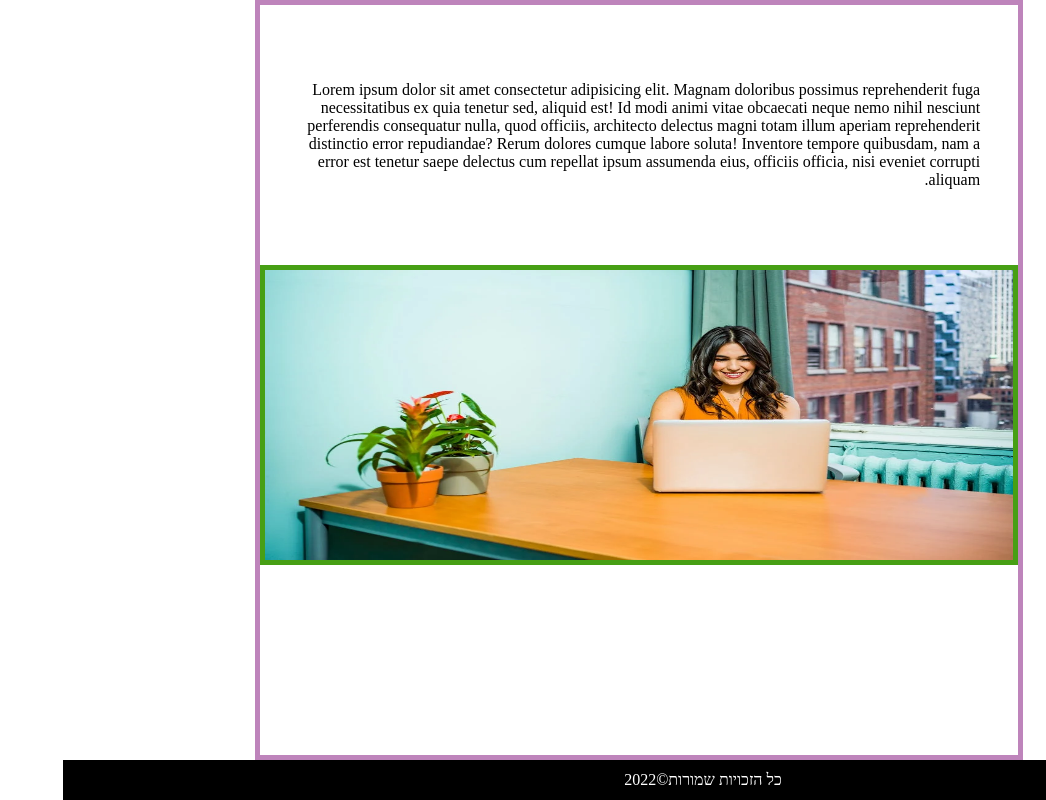
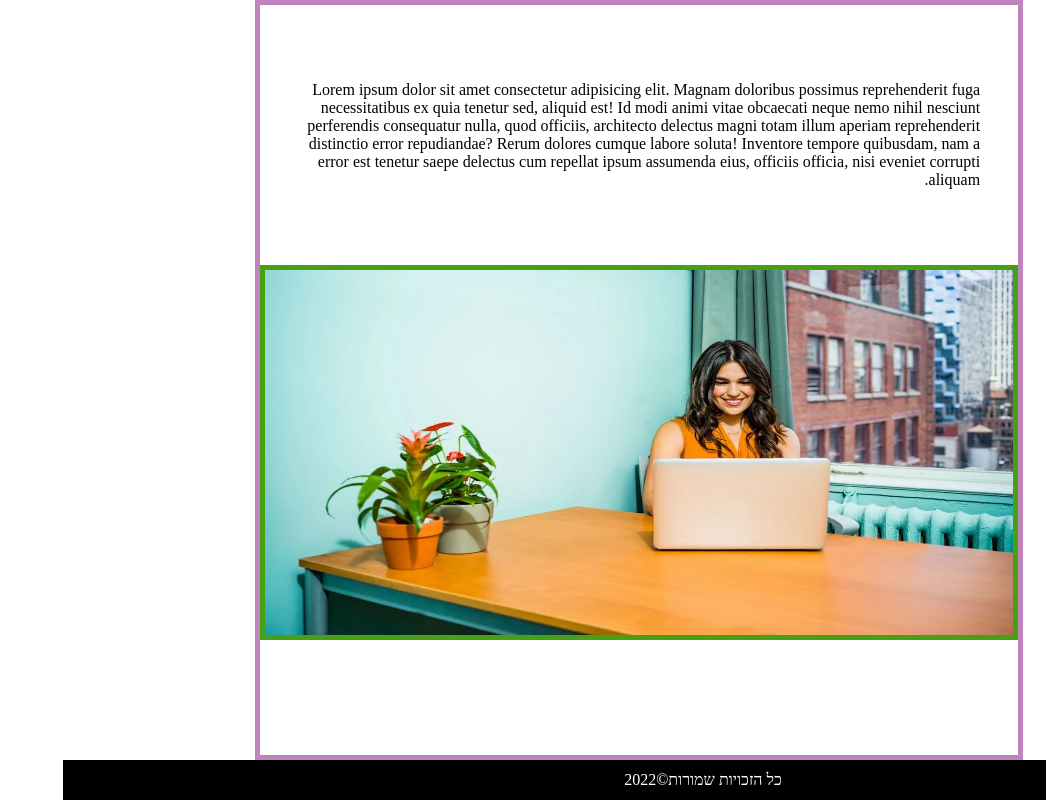
Before and after one commit to fidashn/website, a React (Create React App) app: page / in a window 1280 px wide. Shown: the whole page, without its empty margins (234-1280 px from the left). Built offline with nearby package versions, Linux system fonts and the light colour scheme.

Commit message:
changed the ads container height

```diff
--- a/src/App.css
+++ b/src/App.css
@@ -64,7 +64,7 @@ body {
   background-repeat: no-repeat;
   background-size: 100% 100%;
   width: auto;
-  height:40%;
+  height:50%;
   border: 5px solid rgb(71, 159, 20);
 }
 
```
